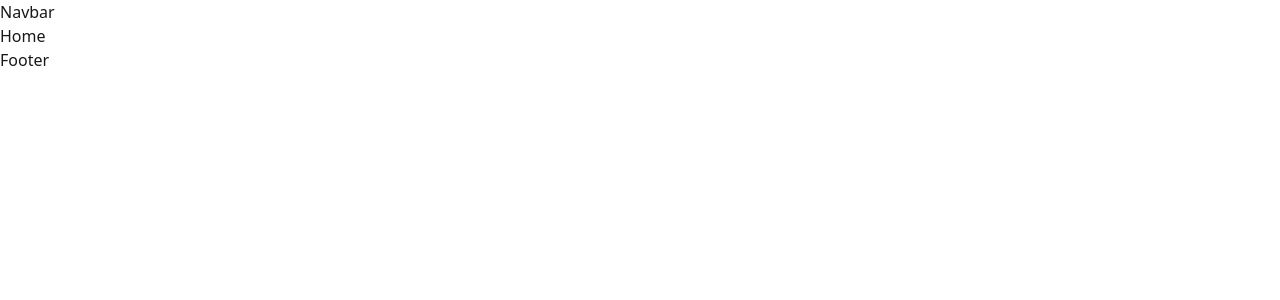
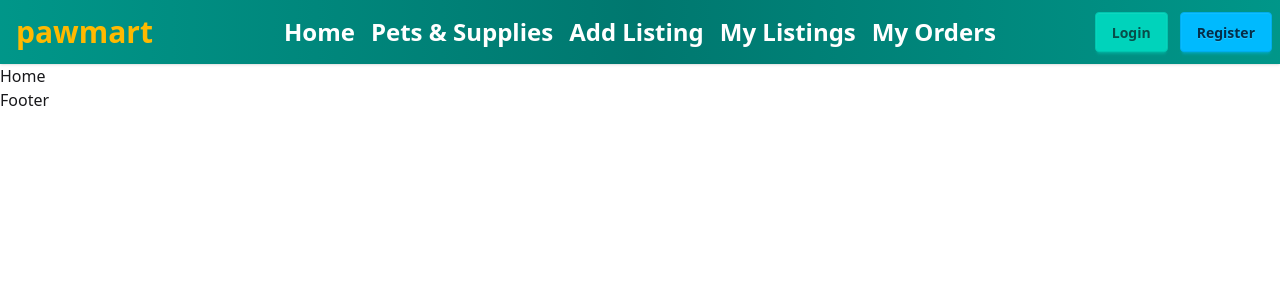
Before and after one commit to mehedihasanshohan/pawmart-client, a React app: page / in a window 1280 px wide. Shown: the top 300 px of the page. Built offline with nearby package versions, Linux system fonts and the light colour scheme; the HTML template or start-up script is replaced by a standard one.

Commit message:
added navbar

```diff
--- a/src/components/Navbar.jsx
+++ b/src/components/Navbar.jsx
@@ -1,8 +1,95 @@
-import React from 'react'
+// import { GoogleAuthProvider } from 'firebase/auth'
+// import React, { use} from 'react'
+import { Link, NavLink} from 'react-router'
+// import { AuthContext } from '../../context/AuthContext.';
+// import { toast } from 'react-toastify';
 
 const Navbar = () => {
+  // const {user, signOutUser} = use(AuthContext);
+  // console.log(user);
+
+  // const handleGoogleSignOut =() => {
+  //   signOutUser()
+  //   .then( ()=> {
+  //     toast.success('sign out successfully')
+  //   })
+  //   .catch(error => {
+  //     // console.log(error)
+  //     toast.error(error.message);
+  //   })
+  // }
+
   return (
-    <div>Navbar</div>
+   <div className="navbar bg-base-100 shadow-sm  bg-linear-to-r from-teal-600 via-teal-700 to-teal-600">
+  <div className="navbar-start">
+    <div className="dropdown">
+      <div tabIndex={0} role="button" className="btn btn-info lg:hidden">
+        <svg xmlns="http://www.w3.org/2000/svg" className="h-5 w-5" fill="none" viewBox="0 0 24 24" stroke="currentColor"> <path strokeLinecap="round" strokeLinejoin="round" strokeWidth="2" d="M4 6h16M4 12h8m-8 6h16" /> </svg>
+      </div>
+      <ul
+        tabIndex="-1"
+        className="menu menu-md dropdown-content bg-base-400 rounded-box z-1 mt-3 w-52 p-2 shadow">
+        <li><NavLink to='/'>Home</NavLink></li>
+        <li><NavLink to='/services'>Pets & Supplies</NavLink></li>
+        <li><NavLink to='/my-listing'>Add Listing</NavLink></li>
+        <li><NavLink to='/my-listing'>My Listings</NavLink></li>
+        <li><NavLink to='/my-orders'>My Orders</NavLink></li>
+      </ul>
+    </div>
+    <Link to='/' className="text-3xl font-semibold text-white ml-2 animate__animated animate__rollIn">
+      <span className='text-amber-400 text-3xl font-semibold'>pawmart</span>
+    </Link>
+  </div>
+  <div className="navbar-center hidden lg:flex animate__animated animate__fadeInLeft" >
+    <ul className="flex justify-center items-center gap-4 text-white  font-semibold text-2xl px-1">
+      <li><NavLink to='/'>Home</NavLink></li>
+      <li><NavLink to='/services'>Pets & Supplies</NavLink></li>
+      <li><NavLink to='/my-listing'>Add Listing</NavLink></li>
+      <li><NavLink to='/my-listing'>My Listings</NavLink></li>
+      <li><NavLink to='/my-orders'>My Orders</NavLink></li>
+    </ul>
+  </div>
+
+  <div className="navbar-end text-white flex items-center gap-3 animate__animated animate__fadeInRight">
+    <Link to='/login' className='btn btn-accent'><button>Login</button></Link>
+    <Link to='/register' className='btn btn-info'>Register</Link>
+   {/* {user && (
+    <div className="tooltip tooltip-left" data-tip={user.displayName || "User"}>
+      <img
+        src={user.photoURL || "https://i.ibb.co.com/LzzpgV0z/icons8-person-94.png"}
+        alt="User Avatar"
+        className="h-9 w-9 rounded-full border border-white cursor-pointer"
+      />
+    </div>
+  )}
+
+  {user ? (
+    <button
+      onClick={handleGoogleSignOut}
+      className="btn btn-sm bg-red-400 hover:bg-red-300 text-white border-none transition-all duration-300"
+    >
+      Logout
+    </button>
+  ) :
+    <div className='flex gap-4'>
+    <NavLink
+      to="/login"
+      className="btn btn-sm bg-blue-500 hover:bg-blue-600 text-white border-none transition-all duration-300"
+    >
+      Login
+    </NavLink>
+    <NavLink
+      to="/register"
+      className="btn btn-sm bg-blue-500 hover:bg-blue-600 text-white border-none transition-all duration-300"
+    >
+      Register
+    </NavLink>
+   </div>
+  } */}
+</div>
+
+
+</div>
   )
 }
 
```
